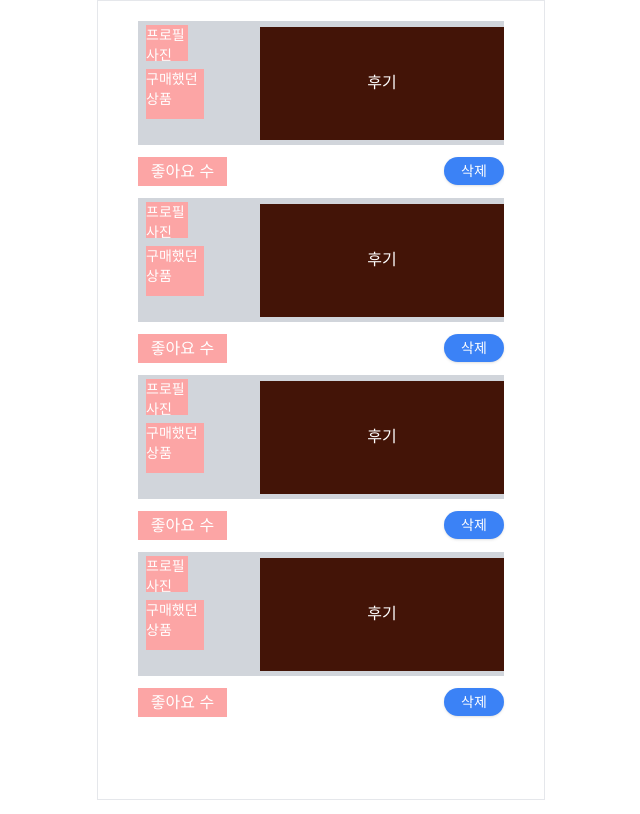
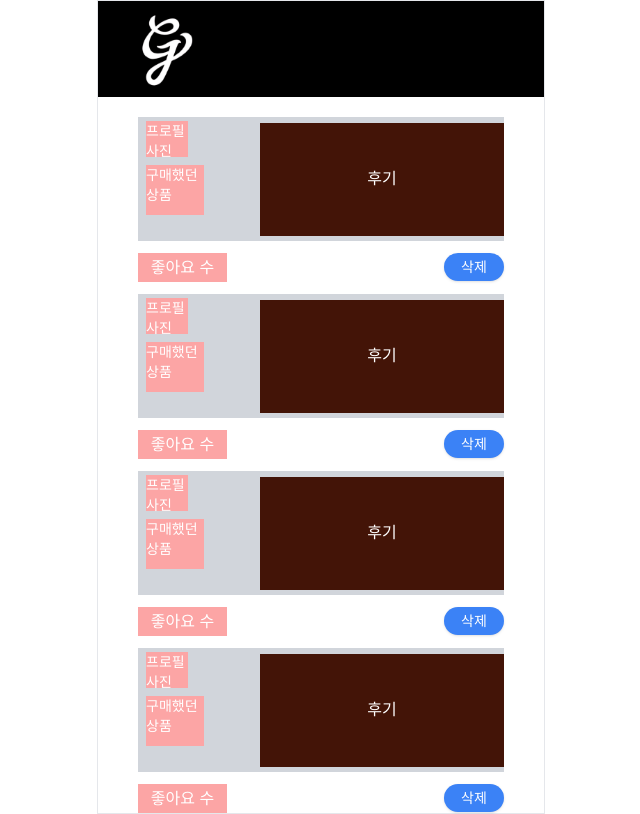
Before and after one commit to teamGrowup/fd_grow, a Next.js app in the folder src/app/admin/: page /review in a window 1280 px wide. Shown: the whole page, without its empty margins (319-959 px from the left). Built offline with nearby package versions, Linux system fonts and the light colour scheme.

Commit message:
styles: lessen Logo size & add Logo Spage

```diff
--- a/src/app/admin/src/app/(routes)/brand/detail/page.tsx
+++ b/src/app/admin/src/app/(routes)/brand/detail/page.tsx
@@ -15,7 +15,7 @@ const BrandDetail: React.FC = () => {
         <Image
           src={Logo}
           alt="logo"
-          className="absolute w-1/3 h-full top-0 left-0 cursor-pointer"
+          className="absolute w-1/5 h-full top-0 left-0 cursor-pointer translate-x-6"
           onClick={() => router.push('/main')}
         />
       </div>
--- a/src/app/admin/src/app/(routes)/brand/page.tsx
+++ b/src/app/admin/src/app/(routes)/brand/page.tsx
@@ -14,7 +14,7 @@ const BrandEnrollmentRequestPage: React.FC = () => {
         <Image
           src={Logo}
           alt="logo"
-          className="absolute w-1/3 h-full top-0 left-0 cursor-pointer"
+          className="absolute w-1/5 h-full top-0 left-0 cursor-pointer translate-x-6"
           onClick={() => router.push('/main')}
         />
       </div>
--- a/src/app/admin/src/app/(routes)/main/page.tsx
+++ b/src/app/admin/src/app/(routes)/main/page.tsx
@@ -19,7 +19,7 @@ const managerMainPage: React.FC = () => {
         <Image
           src={Logo}
           alt="logo"
-          className="absolute w-1/3 h-full top-0 left-0 cursor-pointer"
+          className="absolute w-1/5 h-full top-0 left-0 cursor-pointer translate-x-6"
           onClick={() => router.push('/main')}
         />
       </div>
--- a/src/app/admin/src/app/(routes)/mallStatus/page.tsx
+++ b/src/app/admin/src/app/(routes)/mallStatus/page.tsx
@@ -1,8 +1,23 @@
+'use client';
+
 import React from "react";
+import Image from "next/image";
+import Logo from "@/app/admin/src/assets/smallLogo.png";
+import { useRouter } from "next/navigation";
 
 const shoppingMallStatusPage: React.FC = () => {
+  const router = useRouter();
+
   return (
     <>
+      <div className="bg-black py-12 relative w-full">
+        <Image
+          src={Logo}
+          alt="logo"
+          className="absolute w-1/5 h-full top-0 left-0 cursor-pointer translate-x-6"
+          onClick={() => router.push("/main")}
+        />
+      </div>
       <div className="flex flex-col gap-5">
         <div className="bg-gray-300 w-[300px] h-[170px] mx-auto translate-y-6 relative">
           <div>
--- a/src/app/admin/src/app/(routes)/product/detail/page.tsx
+++ b/src/app/admin/src/app/(routes)/product/detail/page.tsx
@@ -15,7 +15,7 @@ const ProductDetailPage: React.FC = () => {
         <Image
           src={Logo}
           alt="logo"
-          className="absolute w-1/3 h-full top-0 left-0 cursor-pointer"
+          className="absolute w-1/5 h-full top-0 left-0 cursor-pointer translate-x-6"
           onClick={() => router.push('/main')}
         />
       </div>
--- a/src/app/admin/src/app/(routes)/product/page.tsx
+++ b/src/app/admin/src/app/(routes)/product/page.tsx
@@ -15,7 +15,7 @@ const ProductEnrollmentRequestPage: React.FC = () => {
         <Image
           src={Logo}
           alt="logo"
-          className="absolute w-1/3 h-full top-0 left-0 cursor-pointer"
+          className="absolute w-1/5 h-full top-0 left-0 cursor-pointer translate-x-6"
           onClick={() => router.push('/main')}
         />
       </div>
--- a/src/app/admin/src/app/(routes)/review/page.tsx
+++ b/src/app/admin/src/app/(routes)/review/page.tsx
@@ -1,10 +1,26 @@
+"use client";
+
 import React from "react";
 
 import { Button } from "@/packages/ui/src/index";
+import Image from "next/image";
+import Logo from "@/app/admin/src/assets/smallLogo.png";
+
+import { useRouter } from "next/navigation";
 
 const ReviewMonitoringPage: React.FC = () => {
+  const router = useRouter();
+
   return (
     <>
+      <div className="bg-black py-12 relative w-full">
+        <Image
+          src={Logo}
+          alt="logo"
+          className="absolute w-1/5 h-full top-0 left-0 cursor-pointer translate-x-6"
+          onClick={() => router.push("/main")}
+        />
+      </div>
       <div className="flex flex-col gap-3 mt-5">
         <div className="w-[366px] h-[124px] bg-gray-300 flex mx-auto">
           <div className="w-1/3 relative">
```
